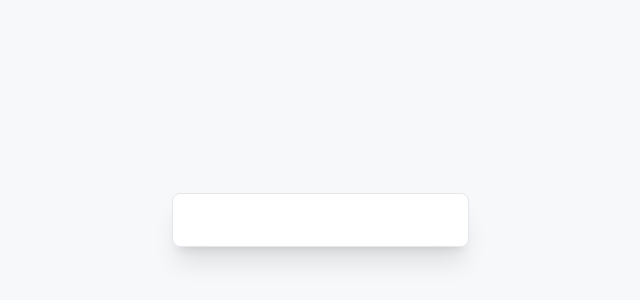
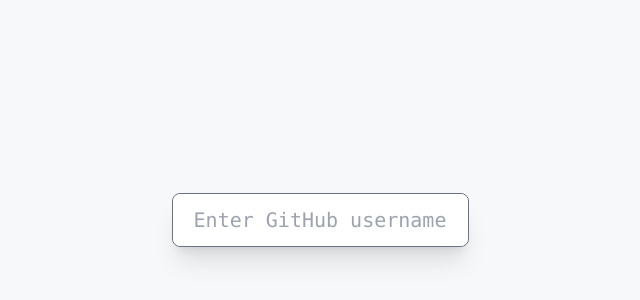
Before and after one commit to et-naruto/profile, a Next.js app: page / in a window 1280 px wide. Shown: the part 180-480 px from the top of the page, without its empty margins (320-960 px from the left). Built offline with nearby package versions, Linux system fonts and the light colour scheme.

Commit message:
Add files via upload

```diff
--- a/pages/index.jsx
+++ b/pages/index.jsx
@@ -7,14 +7,14 @@
   const handleChange = (e) => setUsername(e.target.value)
   return (
     <>
-      <div className="flex min-h-screen flex-col items-center justify-center p-8 bg-nice-white">
+      <div className="flex min-h-screen flex-col items-center justify-center bg-nice-white p-8">
         <Head>
           <title>GitHub Profile</title>
           <link rel="icon" href="/favicon.ico" />
         </Head>
-        <div >
+        <div>
           <form
-           className="rounded-lg border text-center font-mono  shadow-xl outline-0 active:border-gray-200	"
+            className="rounded-lg border border-gray-500 text-center font-mono  shadow-xl outline-0 active:border-gray-600	"
             onSubmit={(e) => {
               e.preventDefault()
               Router.push({
@@ -24,11 +24,12 @@
             }}
           >
             <input
-              label='username'
+              label="username"
               name="username"
               type="text"
+              placeholder="Enter GitHub username"
               onChange={handleChange}
-              className=" py-3 px-5 rounded-lg text-center font-mono text-xl outline-0 	"
+              className=" rounded-lg py-3 px-5 text-center font-mono text-xl outline-0 	"
             />
           </form>
         </div>
--- a/pages/user.js
+++ b/pages/user.js
@@ -95,7 +95,7 @@
         <div class="flex flex-col items-center justify-center bg-blue-gray pb-6">
           {/* Get user avatar image */}
           <img
-            className="w-custom mt-7 rounded-full border border-4 border-sky-400/100"
+            className="w-custom mt-7 rounded-full"
             src={userData?.avatar_url}
             alt="User avatar"
           />
--- a/styles/globals.css
+++ b/styles/globals.css
@@ -3,9 +3,9 @@
 @tailwind utilities;
 
 .w-custom {
-    width: 6.6rem;
+  width: 6.6rem;
 }
 
 img {
-    pointer-events: none
-  }
+  pointer-events: none;
+}
```
